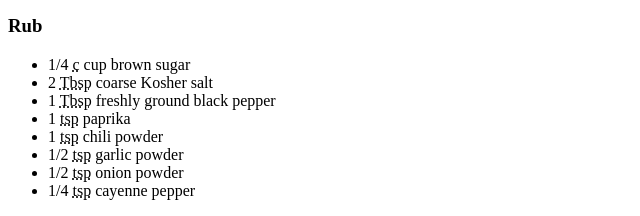
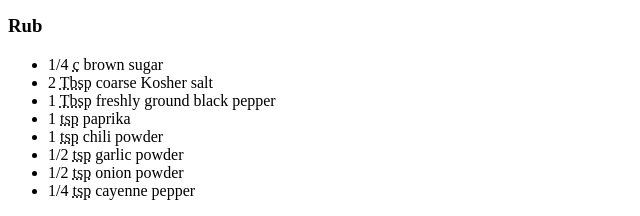
Before and after one commit to christinebmartin/web-dev-hw, a plain HTML site: page assignment-05/index.html in a window 1280 px wide. Shown: the part 386-602 px from the top of the page, 0-640 px from the left. Drawn offline with Linux system fonts and the light colour scheme.

Commit message:
Removed duplicate word
cup was an abbreviation and spelled out.  Removed the spelled out word

```diff
--- a/assignment-05/index.html
+++ b/assignment-05/index.html
@@ -26,7 +26,7 @@
       <ul>
           <li>1/4
               <abbr title="cup">c</abbr>
-            cup brown sugar</li>
+            brown sugar</li>
           <li>2
             <abbr title="tablespoon">Tbsp</abbr>
             coarse Kosher salt</li>
@@ -84,3 +84,4 @@
   </body>
 </html>
 <!-- here's the URL to the recipe being used https://houseofnasheats.com/smoked-pork-belly-burnt-ends/#mv-creation-486-jtr -->
+<!-- This was a SUPER fun exercise.  You are absolutely correct about creating the beginning and end reference at the same time so you don't forget!-->
```
